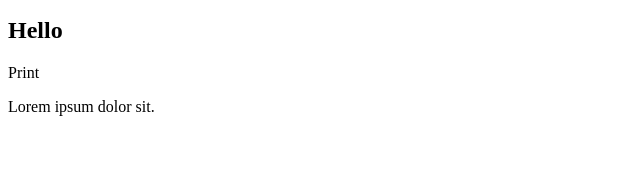
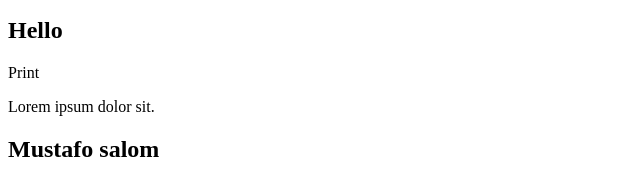
Before and after one commit to Mustafo2004/backendtest, a plain HTML site: page index.html in a window 1280 px wide. Shown: the part 110-306 px from the top of the page, without its empty margins (0-640 px from the left). Drawn offline with Linux system fonts and the light colour scheme.

Commit message:
Update index.html

```diff
--- a/index.html
+++ b/index.html
@@ -11,5 +11,6 @@
     <h2>Hello</h2>
     <p>Print</p>
     <p>Lorem ipsum dolor sit.</p>
+    <h2>Mustafo salom</h2>
 </body>
 </html>
```
